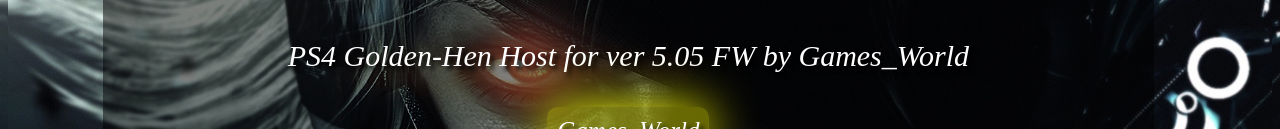
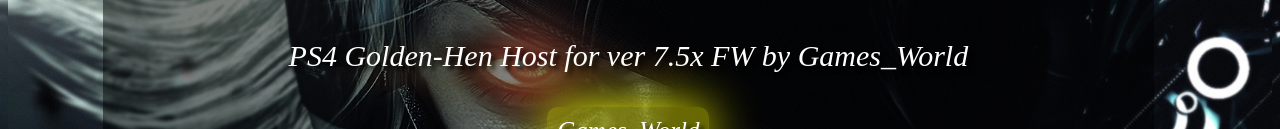
Before and after one commit to gamezworld/jb75x, a plain HTML site: page Moreinfo.html in a window 1280 px wide. Shown: the part 190-319 px from the top of the page. Drawn offline with Linux system fonts and the light colour scheme.

Commit message:
Update Moreinfo.html

```diff
--- a/Moreinfo.html
+++ b/Moreinfo.html
@@ -106,7 +106,7 @@ height: 100%;
  <div class="content" >
  <span style='font-size:30px;text-align:center;color:white;font-family:Almendra Display;font-style:italic;text-shadow: 4px 4px 4px black;color:white' class="title" >About</span><br>
  	<div>
- 	 <span style='font-size:30px;text-align:center;color:white;font-family:Almendra Display;font-style:italic;text-shadow: 4px 4px 4px black;color:white'>PS4 Golden-Hen Host for ver 5.05 FW by Games_World <br></span>
+ 	 <span style='font-size:30px;text-align:center;color:white;font-family:Almendra Display;font-style:italic;text-shadow: 4px 4px 4px black;color:white'>PS4 Golden-Hen Host for ver 7.5x FW by Games_World <br></span>
 	 <span style='font-size:25px;text-align:center;color:white;font-family:Almendra Display;font-style:italic;text-shadow: 4px 4px 4px black;color:white'class="hue" >Games_World</span><br>
 	 <span style='font-size:30px;text-align:center;color:white;font-family:Almendra Display;font-style:italic;text-shadow: 4px 4px 4px black;color:white'>Hosur</span><br>&nbsp;&nbsp;
 	 <span style='font-size:30px;text-align:center;color:white;font-family:Almendra Display;font-style:italic;text-shadow: 4px 4px 4px black;color:white'>Credits:</span>
```
